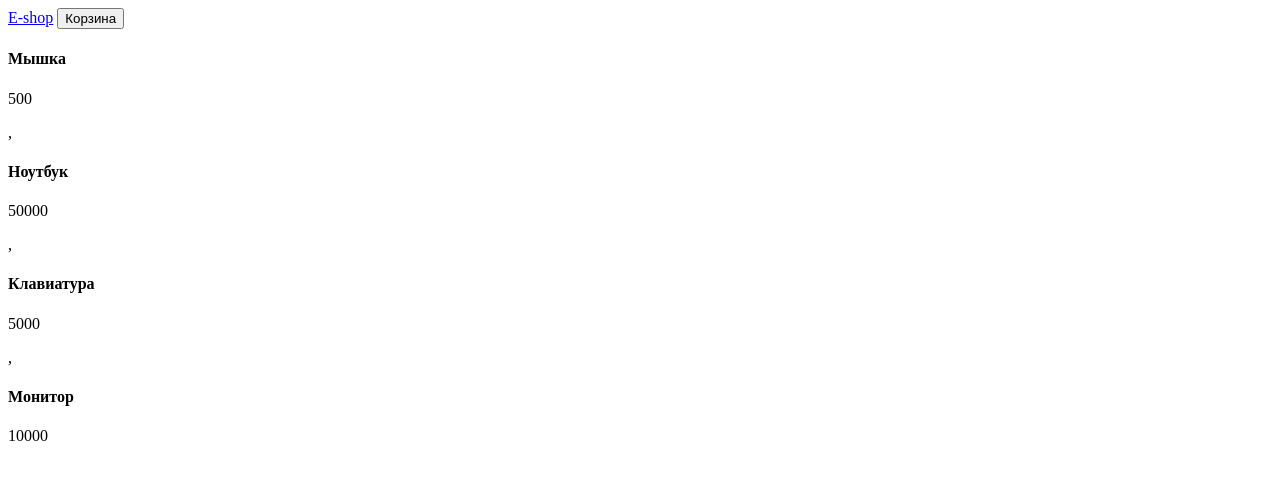
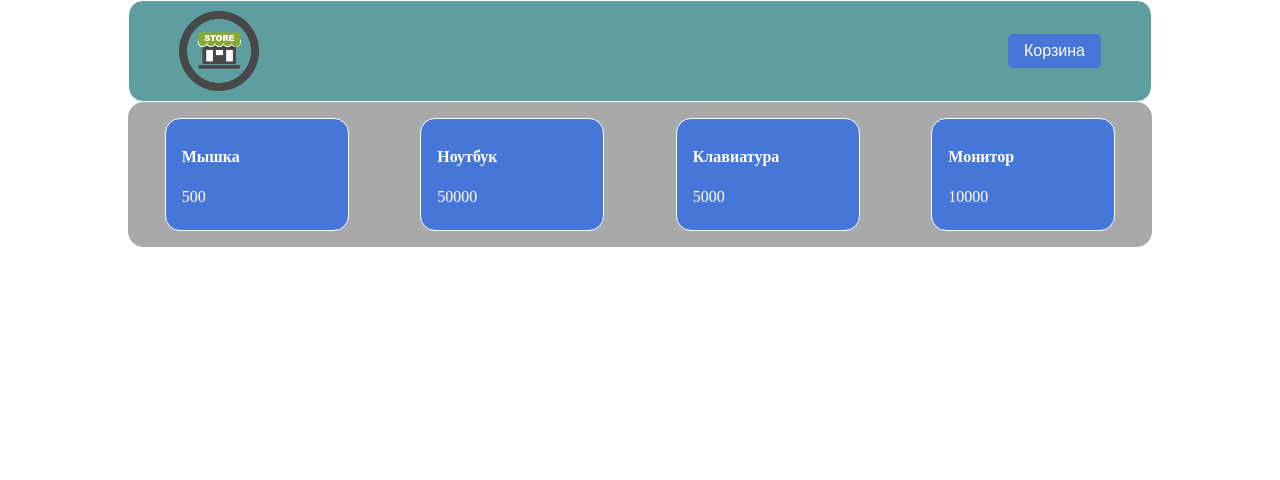
Before and after one commit to pin-kod/js-10-24, a plain HTML site: page students/Khenerin Alexander/project/index.html in a window 1280 px wide. Drawn offline with Linux system fonts and the light colour scheme.

Commit message:
add homework less1

```diff
--- a/students/Khenerin Alexander/project/index.html
+++ b/students/Khenerin Alexander/project/index.html
@@ -5,10 +5,11 @@
     <meta name="viewport" content="width=device-width, initial-scale=1.0">
     <title>E-shop</title>
     <script src="script.js" defer></script>
+    <link rel="stylesheet" href="styles.css">
 </head>
-<body>
-    <header>
-        <a href="/" class="logo">E-shop</a>
+<body class="container">
+    <header class="head-shop">
+        <a href="#" class="logo"></a>
         <button class="cart-button">Корзина</button>
     </header>
     <main>
--- a/students/Khenerin Alexander/project/script.js
+++ b/students/Khenerin Alexander/project/script.js
@@ -5,17 +5,16 @@ const goods = [
     { title: 'Монитор', price: 10000 },
 ];
 
-const getGoodsItemLayout = (title, price) => {
-    return `
-        <div class="item">
+const getGoodsItemLayout = (title, price) =>
+    ` <div class="item">
             <h4>${title}</h4>
             <p>${price}</p>
         </div>
     `;
-}
+
 
 const render = (list) => {
-    let goodsItems = list.map(item => getGoodsItemLayout(item.title, item.price));
+    let goodsItems = list.map(item => getGoodsItemLayout(item.title, item.price)).join("");
     document.querySelector('.goods').innerHTML = goodsItems;
 };
 
--- a/students/Khenerin Alexander/project/styles.css
+++ b/students/Khenerin Alexander/project/styles.css
@@ -0,0 +1,62 @@
+.container {
+    margin: 0 auto;
+    min-height: 100%;
+    max-width: 80%;
+
+}
+.logo {
+    float: left;
+    height: 80px;
+    width: 80px;
+    background: url(shop.png) no-repeat;
+    background-size: contain;
+}
+.head-shop {
+    display: flex;
+    justify-content: space-between;
+    align-items: center;
+    min-height: 100px;
+    background-color: cadetblue;
+    border: 1px solid #fff;
+    border-radius: 15px;
+    padding-left: 50px;
+    padding-right: 50px;
+}
+.goods {
+    display: flex;
+    justify-content: space-around;
+    align-items: center;
+    align-content: center;
+    background-color: darkgray;
+    border: 1px solid darkgray;
+    border-radius: 15px;
+}
+.cart-button {
+  appearance: none;
+  border: 0;
+  border-radius: 5px;
+  background: #4676D7;
+  color: #fff;
+  padding: 8px 16px;
+  font-size: 16px;
+}
+.cart-button:hover {
+    background: white;
+    color: #4676D7;
+    border: 1px solid transparent;
+
+}
+.item {
+    min-width: 150px;
+    border: 1px solid white;
+    border-radius: 15px;
+    background-color: #4676D7;
+    color: #fff;
+    padding: 8px 16px;
+    font-size: 16px;
+    margin: 15px;
+}
+.item:hover {
+    background-color: #FFF;
+    color: #4676D7;
+}
```
Also changed, not shown: students/Khenerin Alexander/project/shop.png (added).
